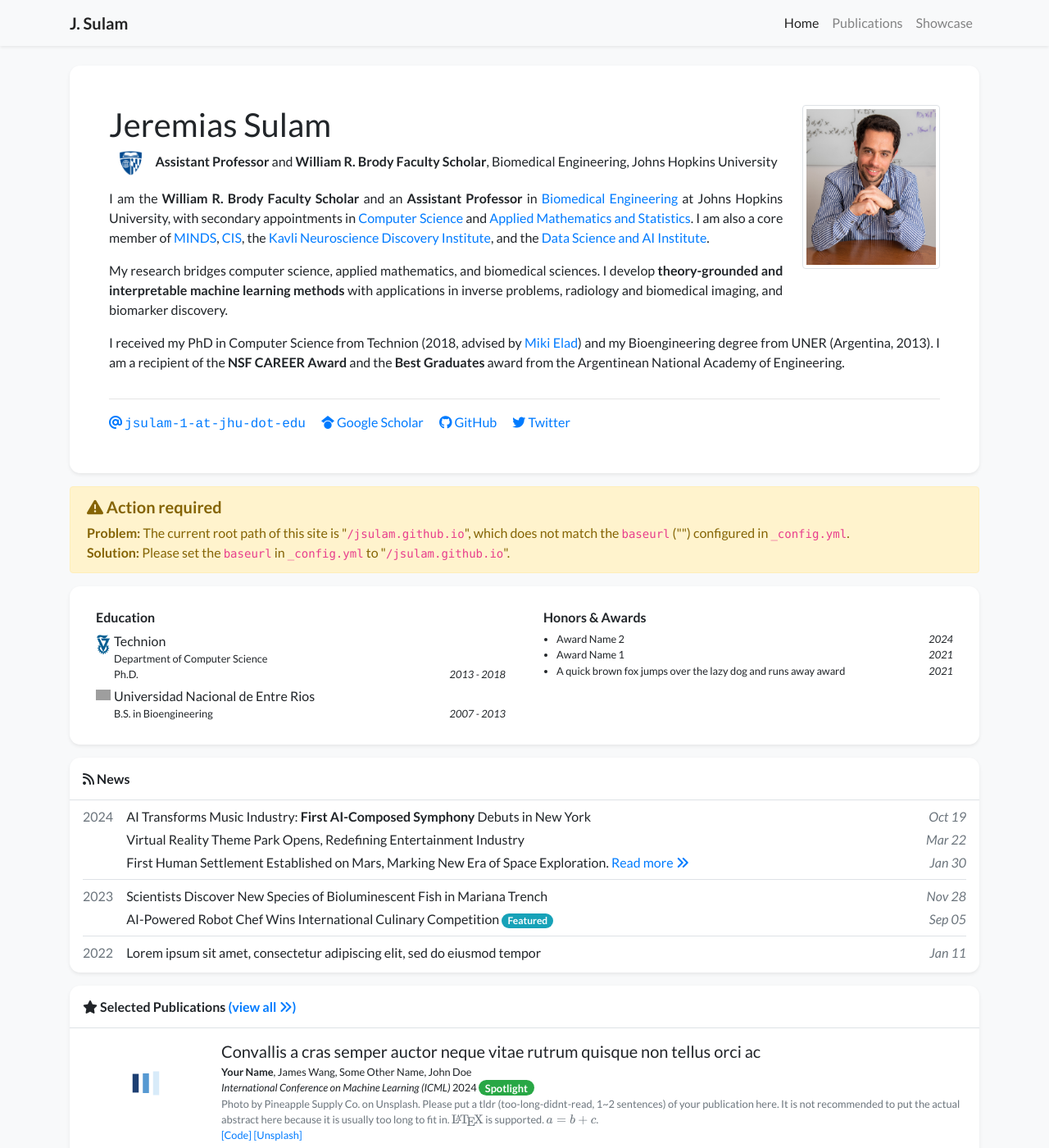
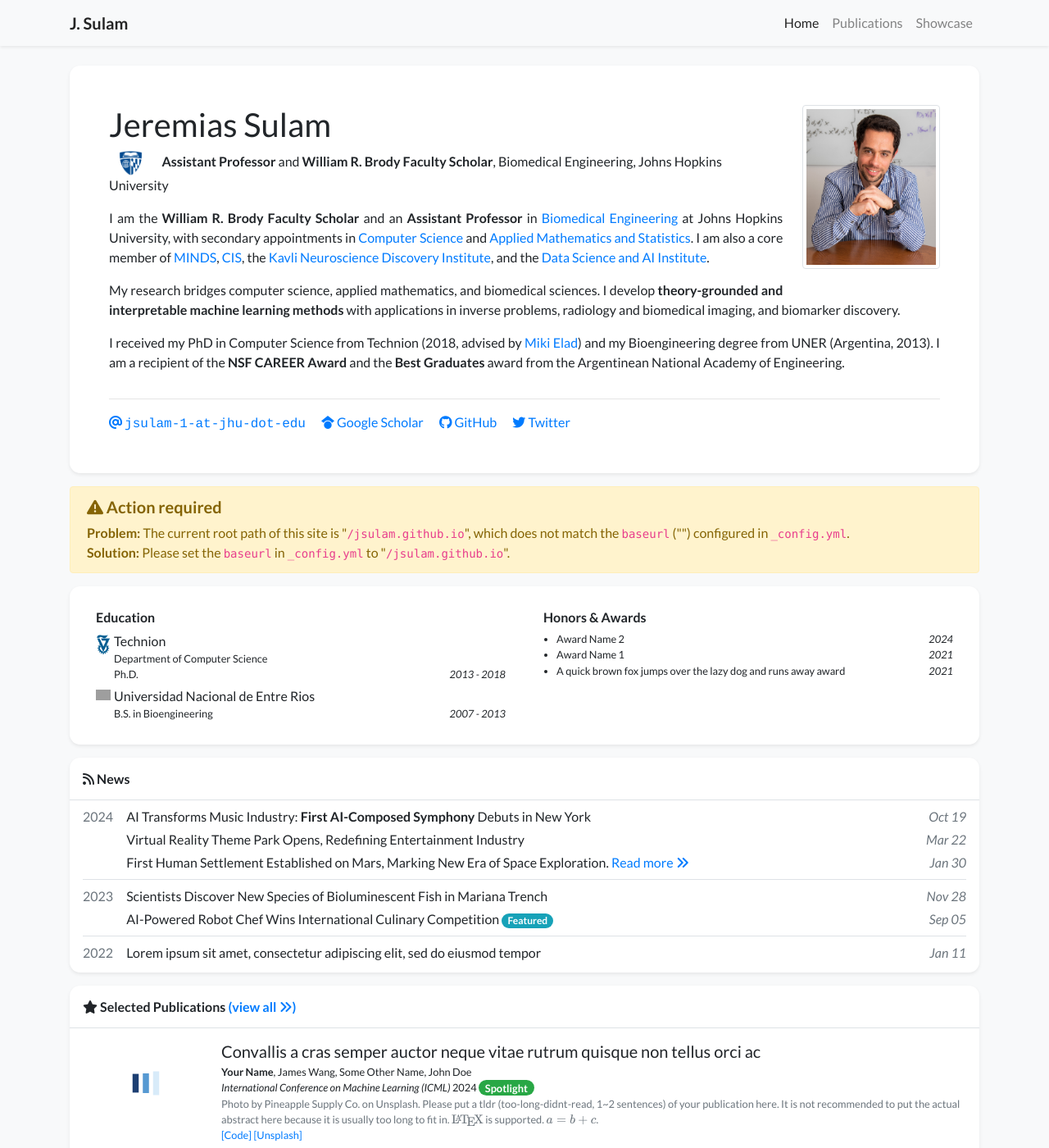
Before and after one commit to jsulam/jsulam.github.io, a Jekyll site: the page built from index.html, in a window 1280 px wide and 1400 px high. Shown: the whole window at 82% size. Built offline with Jekyll 4.4.1, drawn with Linux system fonts in a browser that asks for light colours; nearby versions of some CDN libraries; a style sheet for code colours, icons or effects is not loaded; grey boxes are pictures that could not be loaded.

Commit message:
Update global.css

```diff
--- a/assets/css/global.css
+++ b/assets/css/global.css
@@ -95,6 +95,8 @@
 }
 
 .profile-logo {
-    height: 30px !important;  /* adjust as needed */
-  width: auto !important;
+    height: 30px;   /* adjust this value as needed */
+    width: auto;    /* keep proportions */
+    margin-right: 8px;  /* optional spacing between logo and text */
+    vertical-align: middle; /* keeps logo aligned with text */
 }
```
